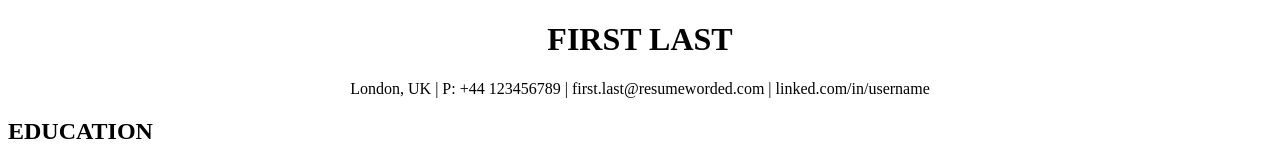
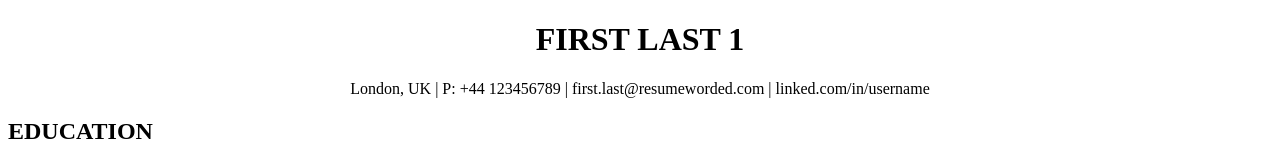
Before and after one commit to YaneAi-xy/CV, a plain HTML site: page index.html in a window 1280 px wide. Shown: the top 160 px of the page. Drawn offline with Linux system fonts and the light colour scheme.

Commit message:
Update index.html

```diff
--- a/index.html
+++ b/index.html
@@ -10,7 +10,7 @@
 			}
 		</style>
 		<body>
-			<h1>FIRST LAST</h1>
+			<h1>FIRST LAST 1</h1>
 			<p><center>London, UK | P: +44 123456789 | first.last@resumeworded.com | linked.com/in/username</center></p>
 			<h2>EDUCATION</h2>
 			<hr>
```
